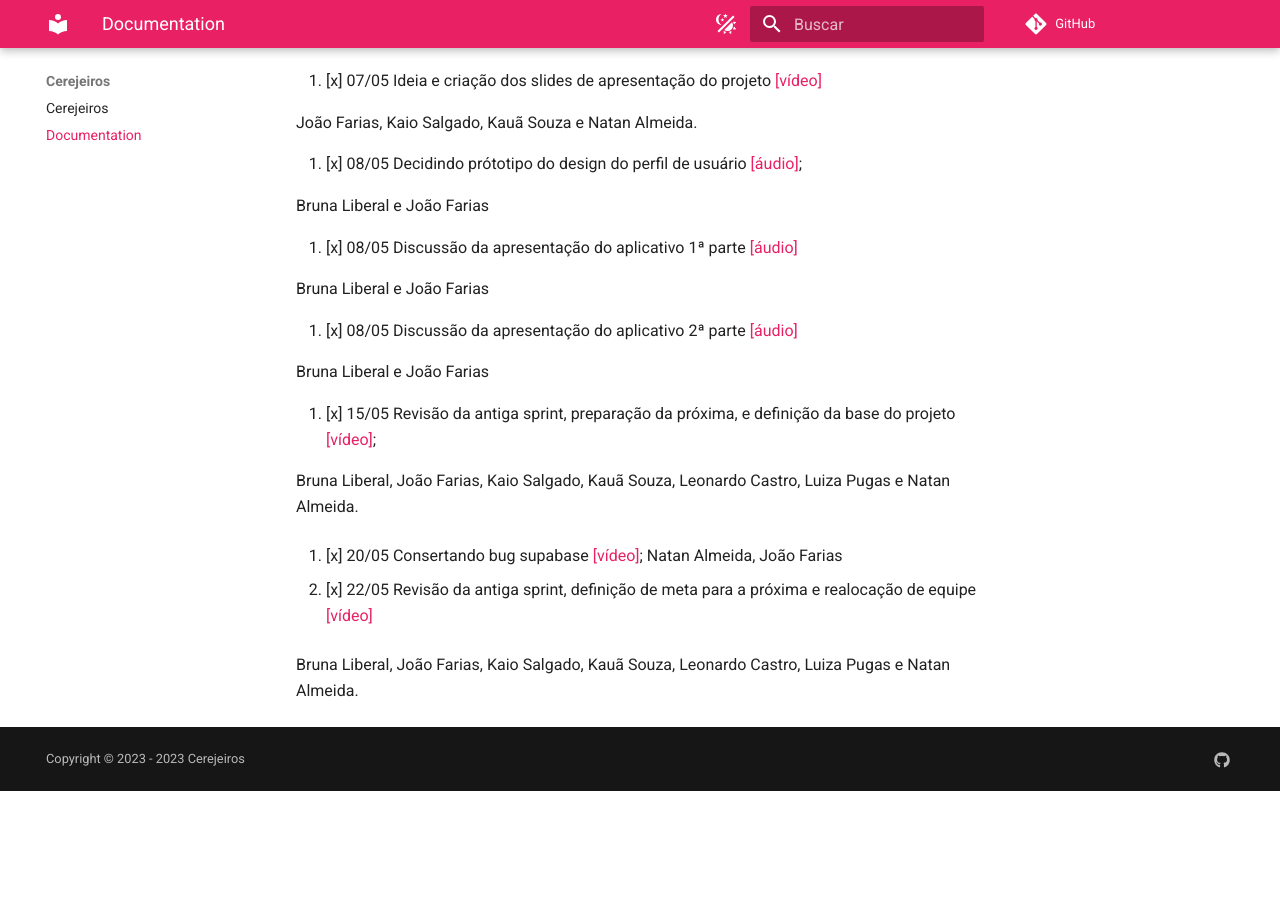
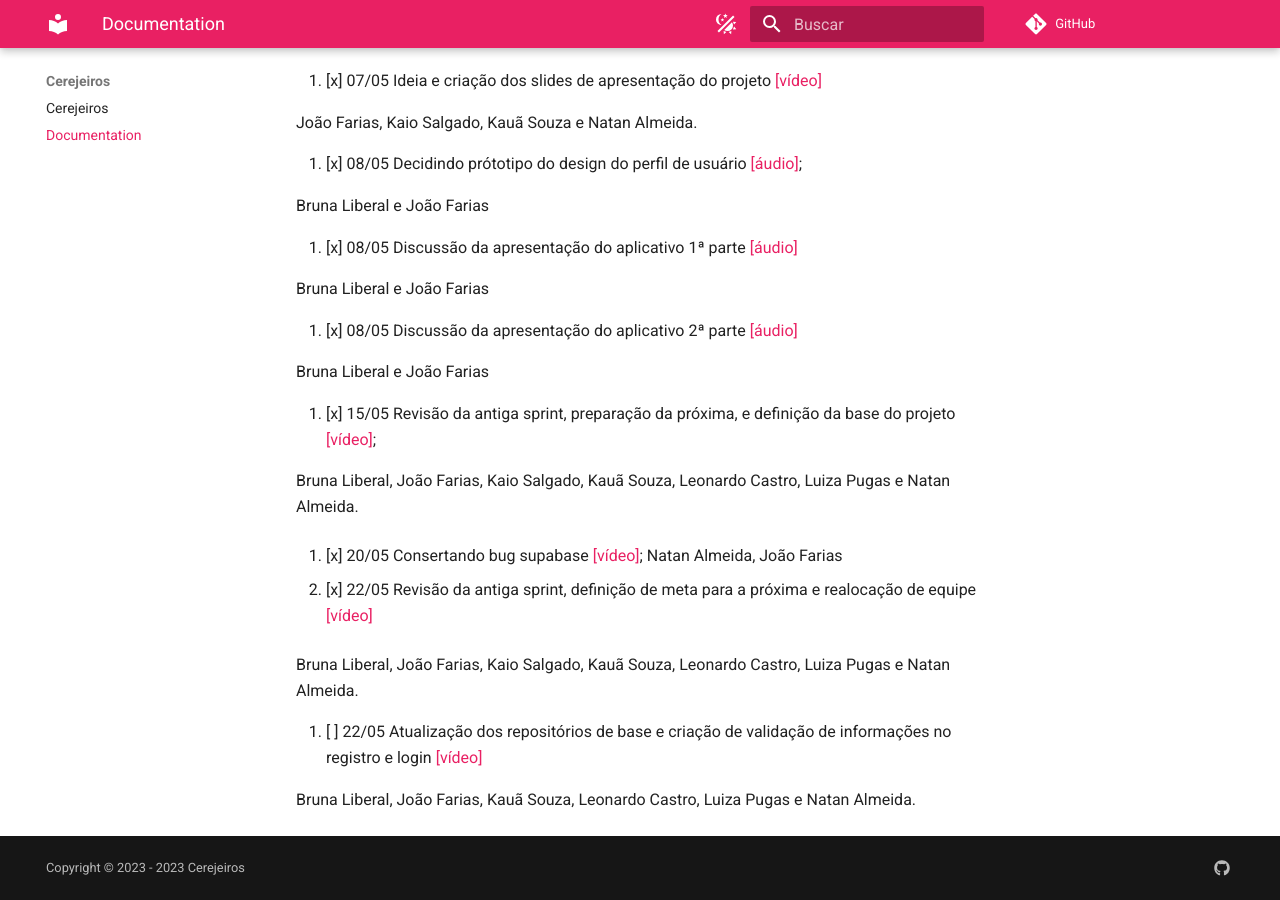
Before and after one commit to cerejeiros/bloom, an MkDocs documentation site: the page built from docs/documentation.md, in a window 1280 px wide and 900 px high, scrolled down 1116 px. Built offline with MkDocs 1.6.1 and Material for MkDocs 9.7.7, drawn with Linux system fonts in a browser that asks for light colours; comment, search, counter and statistics services are not loaded; before the commit the page ends 1907 px from its top, so only the background shows below that.

Commit message:
docs:Adding last meeting (05/29/2023)

```diff
--- a/docs/documentation.md
+++ b/docs/documentation.md
@@ -60,3 +60,7 @@ Natan Almeida, João Farias
 15. [x] 22/05 Revisão da antiga sprint, definição de meta para a próxima e realocação de equipe [[vídeo]](https://youtu.be/DU-472fRkl4)
 
 Bruna Liberal, João Farias, Kaio Salgado, Kauã Souza, Leonardo Castro, Luiza Pugas e Natan Almeida.
+
+16. [ ] 22/05 Atualização dos repositórios de base e criação de validação de informações no registro e login [[vídeo]](https://youtu.be/U9-bqkEIMPM)
+
+Bruna Liberal, João Farias, Kauã Souza, Leonardo Castro, Luiza Pugas e Natan Almeida.
```
